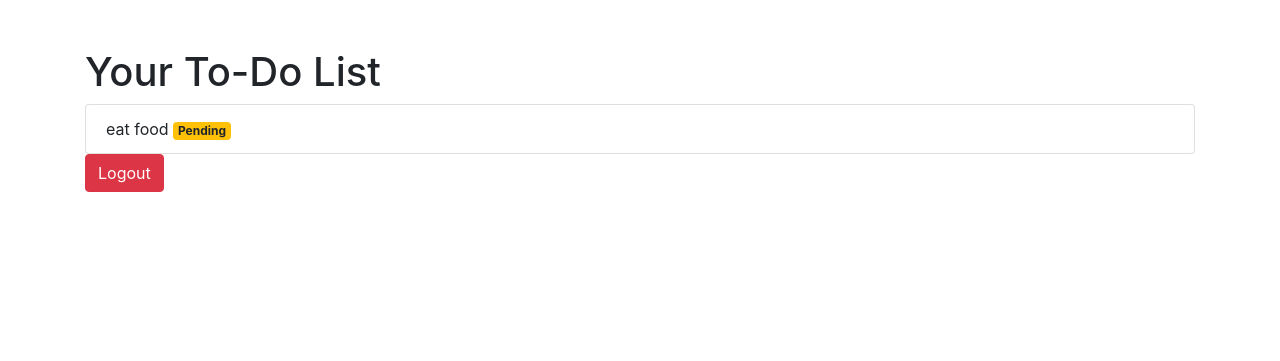
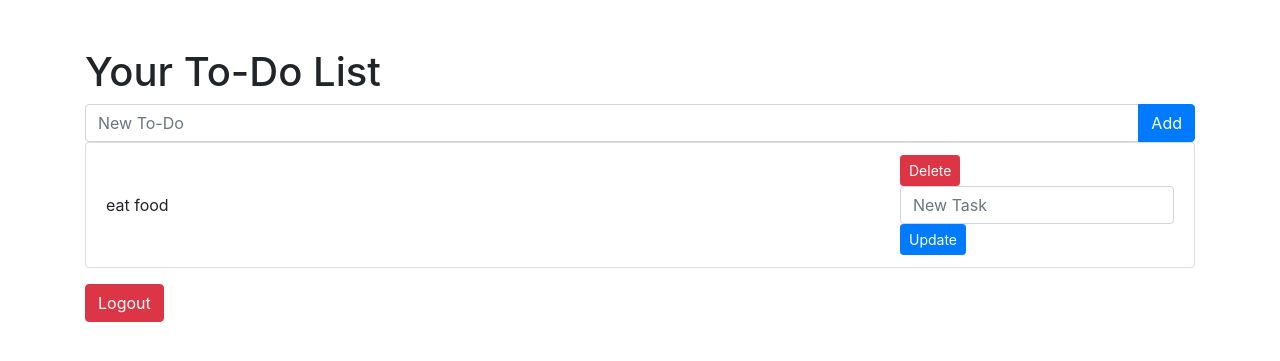
Before and after one commit to brax-vesh/Flask-Todo-App, a Flask app: page /dashboard in a window 1280 px wide. Shown: the top 361 px of the page. Run offline with Flask 3, Linux system fonts and the light colour scheme; a user stored in the database is signed in; some libraries are stand-ins or nearby versions.

Commit message:
added sign in feature and formatted the dashboard

```diff
--- a/flask_app/app.py
+++ b/flask_app/app.py
@@ -59,6 +59,69 @@ def logout():
     flash("You have been logged out.", "info")
     return redirect('/')
 
+@app.route('/add_todo', methods=["POST"])
+def add_todo():
+    # Ensure the user is logged in
+    if "user_id" not in session:
+        flash("Please log in to add a to-do.", "warning")
+        return redirect('/login')
+
+    # Retrieve task data from the form
+    task = request.form.get("task")
+    user_id = session["user_id"]
+
+    # Create a new ToDo object and save it to the database
+    new_todo = ToDo(task=task, user_id=user_id)
+    db_session.add(new_todo)
+    db_session.commit()
+
+    flash("To-Do added successfully!", "success")
+    return redirect('/dashboard')
+
+@app.route('/update_todo/<int:todo_id>', methods=["POST"])
+def update_todo(todo_id):
+    # Ensure the user is logged in
+    if "user_id" not in session:
+        flash("Please log in to update a to-do.", "warning")
+        return redirect('/login')
+
+    # Retrieve the new task name from the form
+    new_task = request.form.get("new_task")
+
+    # Query the database for the to-do
+    todo = db_session.query(ToDo).get(todo_id)
+
+    # Ensure the to-do exists and belongs to the logged-in user
+    if todo and todo.user_id == session["user_id"]:
+        # Update the task name
+        todo.task = new_task
+        db_session.commit()
+        flash("To-Do updated successfully!", "success")
+    else:
+        flash("To-Do not found or access denied.", "danger")
+
+    return redirect('/dashboard')
+
+
+@app.route('/delete_todo/<int:todo_id>', methods=["POST"])
+def delete_todo(todo_id):
+    # Ensure the user is logged in
+    if "user_id" not in session:
+        flash("Please log in to delete a to-do.", "warning")
+        return redirect('/login')
+
+    # Query the database for the to-do and delete it
+    todo = db_session.query(ToDo).get(todo_id)
+
+    # Ensure the to-do exists and belongs to the logged-in user
+    if todo and todo.user_id == session["user_id"]:
+        db_session.delete(todo)
+        db_session.commit()
+        flash("To-Do deleted successfully!", "success")
+    else:
+        flash("To-Do not found or access denied.", "danger")
+
+    return redirect('/dashboard')
 
 if __name__ == '__main__':
     app.run(debug=True)
--- a/flask_app/templates/dashboard.html
+++ b/flask_app/templates/dashboard.html
@@ -1,27 +1,41 @@
 <!DOCTYPE html>
 <html lang="en">
 <head>
-        <meta charset="UTF-8" />
-        <meta name="viewport" content="width=device-width, initial-scale=1.0" />
+    <meta charset="UTF-8">
+    <meta name="viewport" content="width=device-width, initial-scale=1.0">
     <title>Dashboard</title>
-        <link rel="stylesheet" href="https://maxcdn.bootstrapcdn.com/bootstrap/4.5.2/css/bootstrap.min.css" />
+    <link rel="stylesheet" href="https://maxcdn.bootstrapcdn.com/bootstrap/4.5.2/css/bootstrap.min.css">
 </head>
 <body>
     <div class="container mt-5">
         <h1>Your To-Do List</h1>
+        <!-- Form to Add a New To-Do -->
+        <form action="{{ url_for('add_todo') }}" method="POST" class="mb4">
+            <div class="input-group">
+                <input type="text" name="task" placeholder="New To-Do" class="form-control" required>
+                <div class="input-group-append">
+                    <button type="submit" class="btn btn-primary">Add</button>
+                </div>
+            </div>
+        </form>
+        <!-- Display To-Do List -->
         <ul class="list-group">
             {% for todo in todos %}
-                <li class="list-group-item">
+            <li class="list-group-item d-flex justify-content-between align-items-center">
                 {{ todo.task }}
-                    {% if todo.done %}
-                    <span class="badge badge-success">Done</span>
-                    {% else %}
-                    <span class="badge badge-warning">Pending</span>
-                    {% endif %}
+                <div>
+                    <form action="{{ url_for('delete_todo', todo_id=todo.id) }}" method="POST" style="display: inline;">
+                        <button type="submit" class="btn btn-danger btn-sm">Delete</button>
+                    </form>
+                    <form action="{{ url_for('update_todo', todo_id=todo.id) }}" method="POST" style="display: inline;">
+                        <input type="text" name="new_task" placeholder="New Task" class="form-control" required>
+                        <button type="submit" class="btn btn-primary btn-sm">Update</button>
+                    </form>
+                </div>
             </li>
             {% endfor %}
         </ul>
-            <a href="{{ url_for('logout') }}" class="btn btn-danger mt3">Logout</a>
+        <a href="{{ url_for('logout') }}" class="btn btn-danger mt-3">Logout</a>
     </div>
 </body>
 </html>
```
Also changed, not shown: todo.db. Lines whose indentation alone changed are shown as unchanged.
